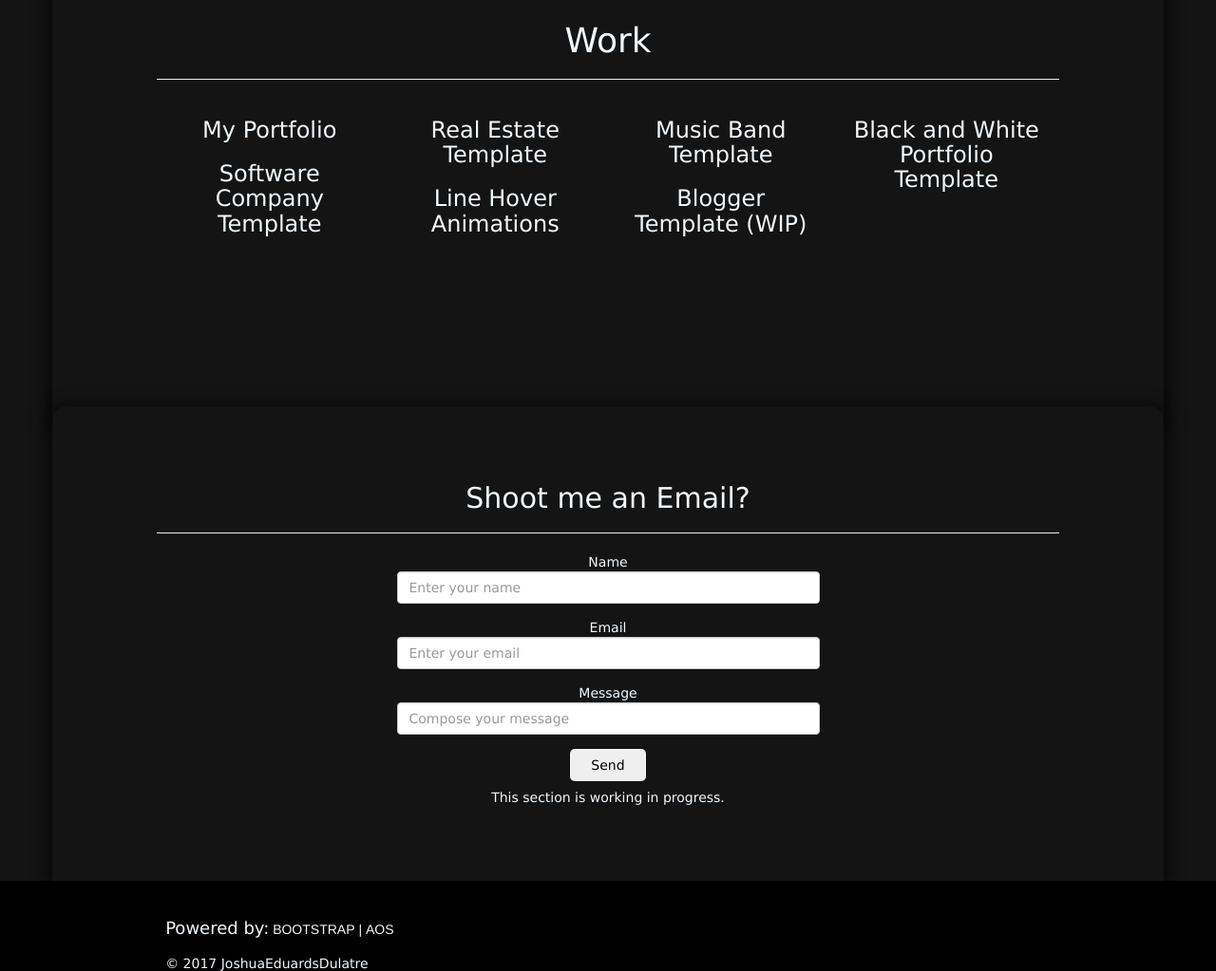
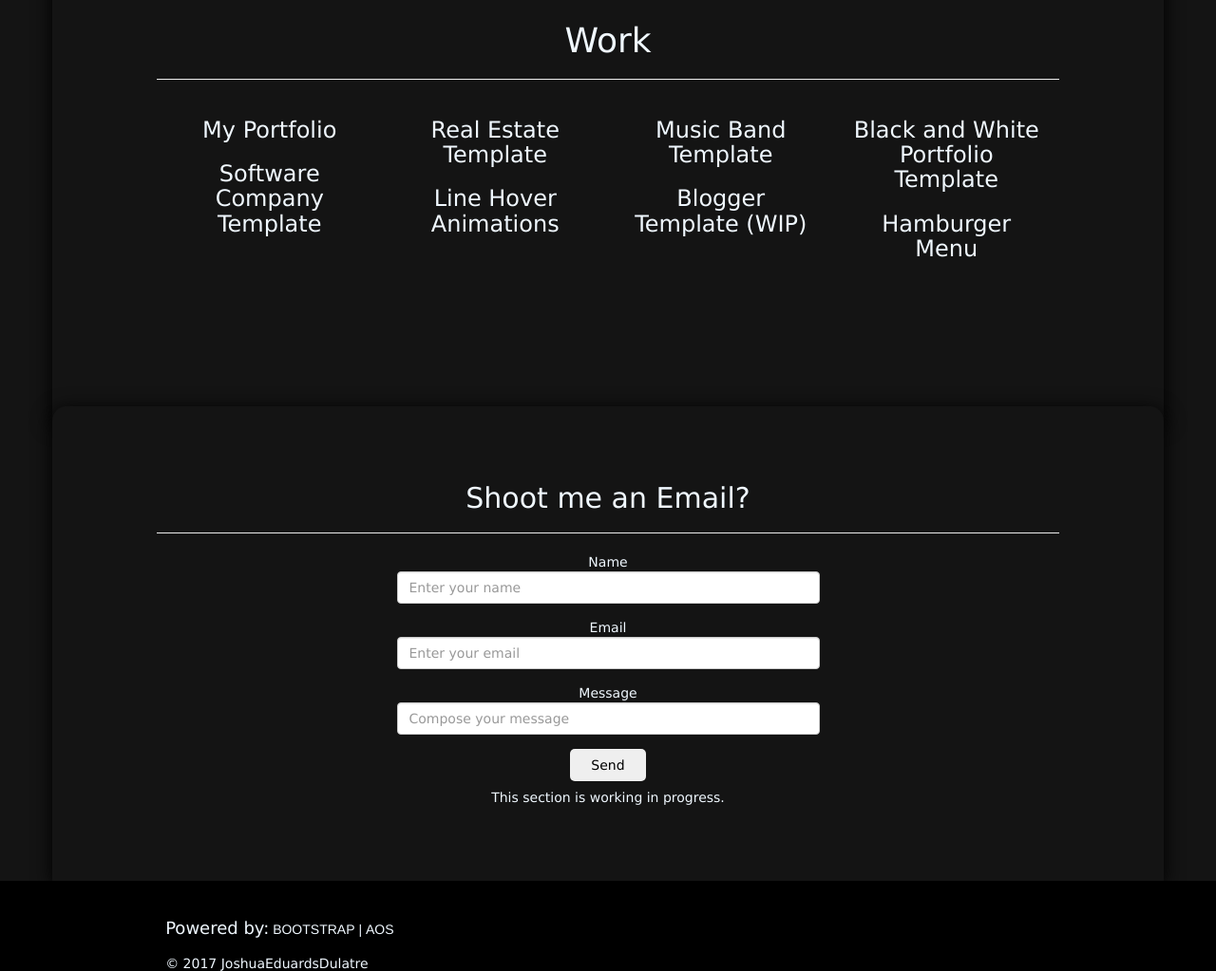
Before and after one commit to JESDslnt/JESDslnt.github.io, a plain HTML site: page index.html in a window 1280 px wide. Shown: the part 1317-2340 px from the top of the page at 95% size. Drawn offline with nearby package versions, Linux system fonts and the light colour scheme.

Commit message:
Update index.html

```diff
--- a/index.html
+++ b/index.html
@@ -250,6 +250,7 @@
                     </div>
                     <div class="col-md-3 col-lg-3 item" data-aos="fade-up">
                       <a href="https://codepen.io/JoshuaED/full/XePGeV/" target="_blank"><h3>Black and White Portfolio Template</h3></a>
+                      <a href="https://codepen.io/JoshuaED/full/PJvwwQ/" target="_blank"><h3>Hamburger Menu</h3></a>
                     </div>
                 </div>
             </div>
```
